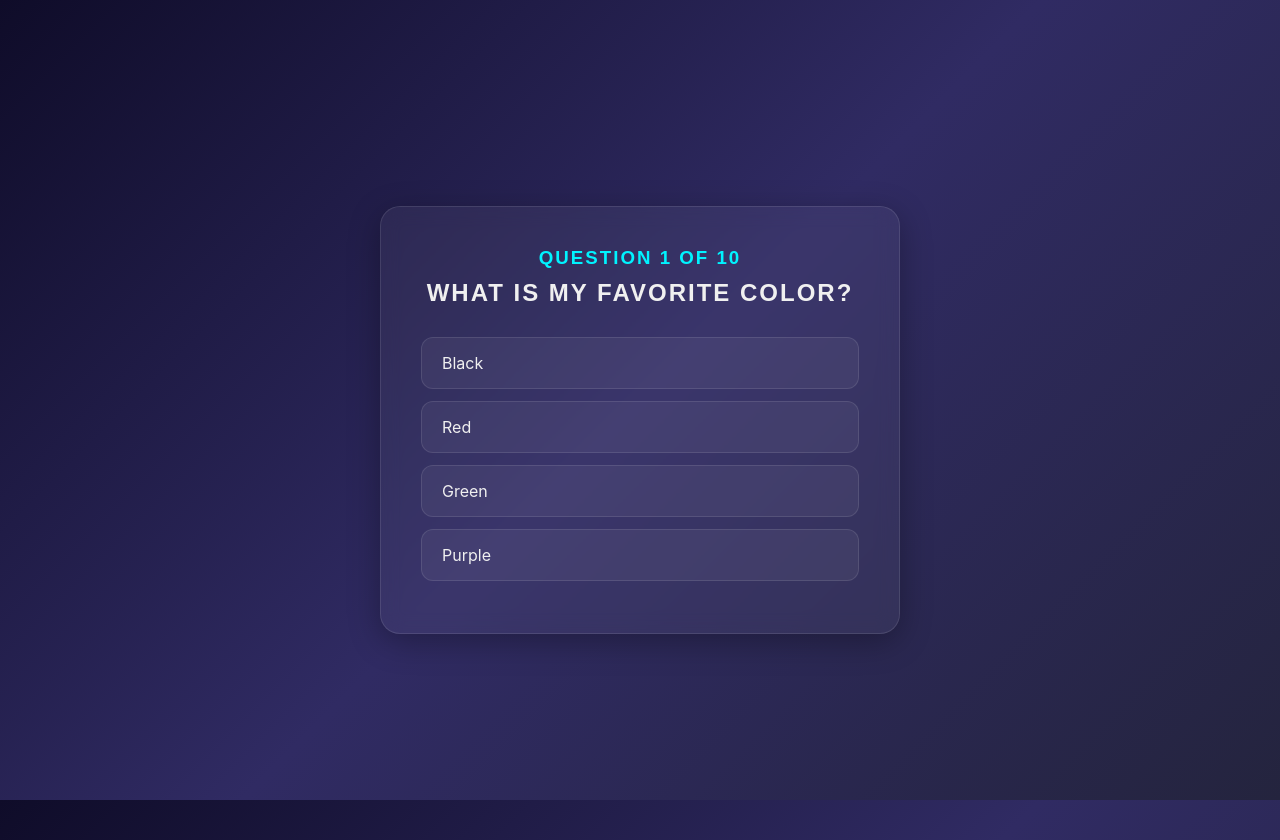
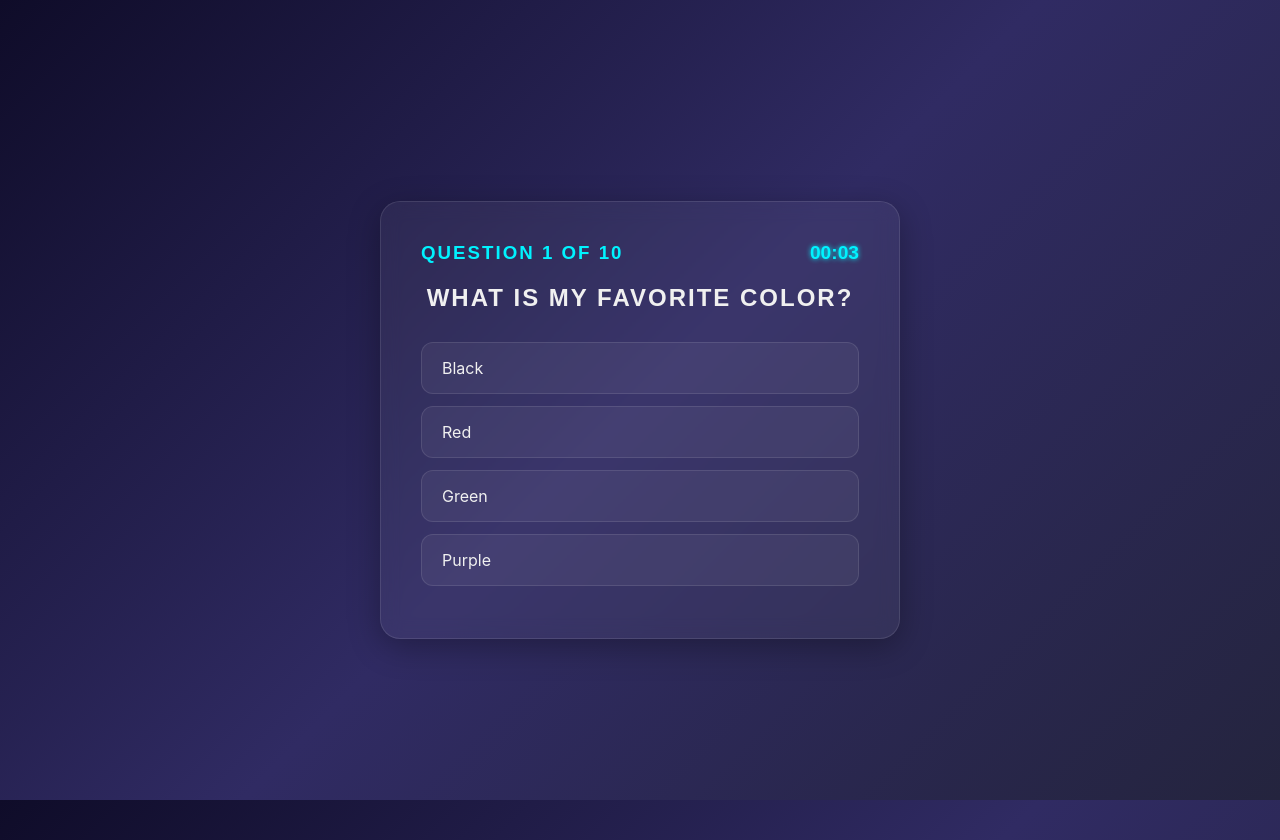
Before and after one commit to Reagan-WebDev/DeGame, a React (Vite) app: page / in a window 1280 px wide. Both pictures are taken after a click on the button "START GAME". Built offline with nearby package versions, Linux system fonts and the light colour scheme.

Commit message:
added a timer to the questions

```diff
--- a/src/App.jsx
+++ b/src/App.jsx
@@ -88,6 +88,7 @@
       {gameState === 'start' && <StartScreen onStart={handleStart} />}
       {gameState === 'playing' && (
         <QuestionCard
+          key={currentQuestionIndex}
           questionData={questions[currentQuestionIndex]}
           currentQuestionIndex={currentQuestionIndex}
           totalQuestions={questions.length}
--- a/src/components/QuestionCard.jsx
+++ b/src/components/QuestionCard.jsx
@@ -1,13 +1,41 @@
-import React from 'react';
+import React, { useState, useEffect } from 'react';
 
 export default function QuestionCard({ questionData, currentQuestionIndex, totalQuestions, onAnswer }) {
   const { question, options } = questionData;
+  const [timeLeft, setTimeLeft] = useState(5);
+
+  useEffect(() => {
+    if (timeLeft === 0) {
+      onAnswer(null); // Time out, incorrect answer
+      return;
+    }
+
+    const timer = setTimeout(() => {
+      setTimeLeft(prev => prev - 1);
+    }, 1000);
+
+    return () => clearTimeout(timer);
+  }, [timeLeft, onAnswer]);
+
+  const timerColor = timeLeft <= 2 ? 'var(--neon-red)' : 'var(--neon-blue)';
 
   return (
     <div className="glass-card question-card">
-      <h3 style={{ color: 'var(--neon-blue)', marginBottom: '10px' }}>
-        Question {currentQuestionIndex + 1} of {totalQuestions}
-      </h3>
+      <div style={{ display: 'flex', justifyContent: 'space-between', alignItems: 'center', marginBottom: '20px' }}>
+        <h3 style={{ color: 'var(--neon-blue)', margin: 0 }}>
+          Question {currentQuestionIndex + 1} of {totalQuestions}
+        </h3>
+        <div style={{
+          color: timerColor,
+          fontSize: '1.2rem',
+          fontWeight: 'bold',
+          fontFamily: 'var(--font-heading)',
+          textShadow: timeLeft <= 2 ? '0 0 10px var(--neon-red)' : '0 0 5px var(--neon-blue)',
+          transition: 'color 0.3s'
+        }}>
+          00:0{timeLeft}
+        </div>
+      </div>
       <h2 style={{ fontSize: '1.5rem', marginBottom: '30px' }}>{question}</h2>
 
       <div className="options-container">
```
